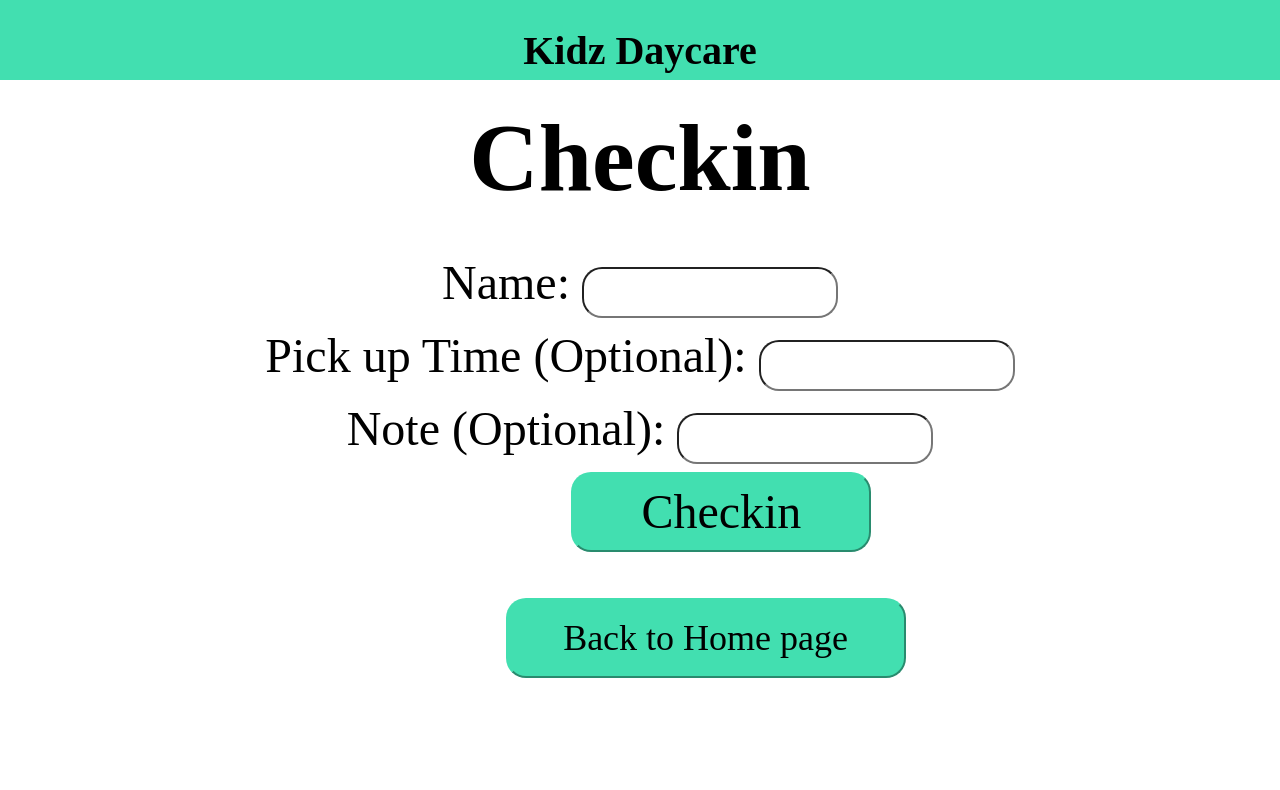
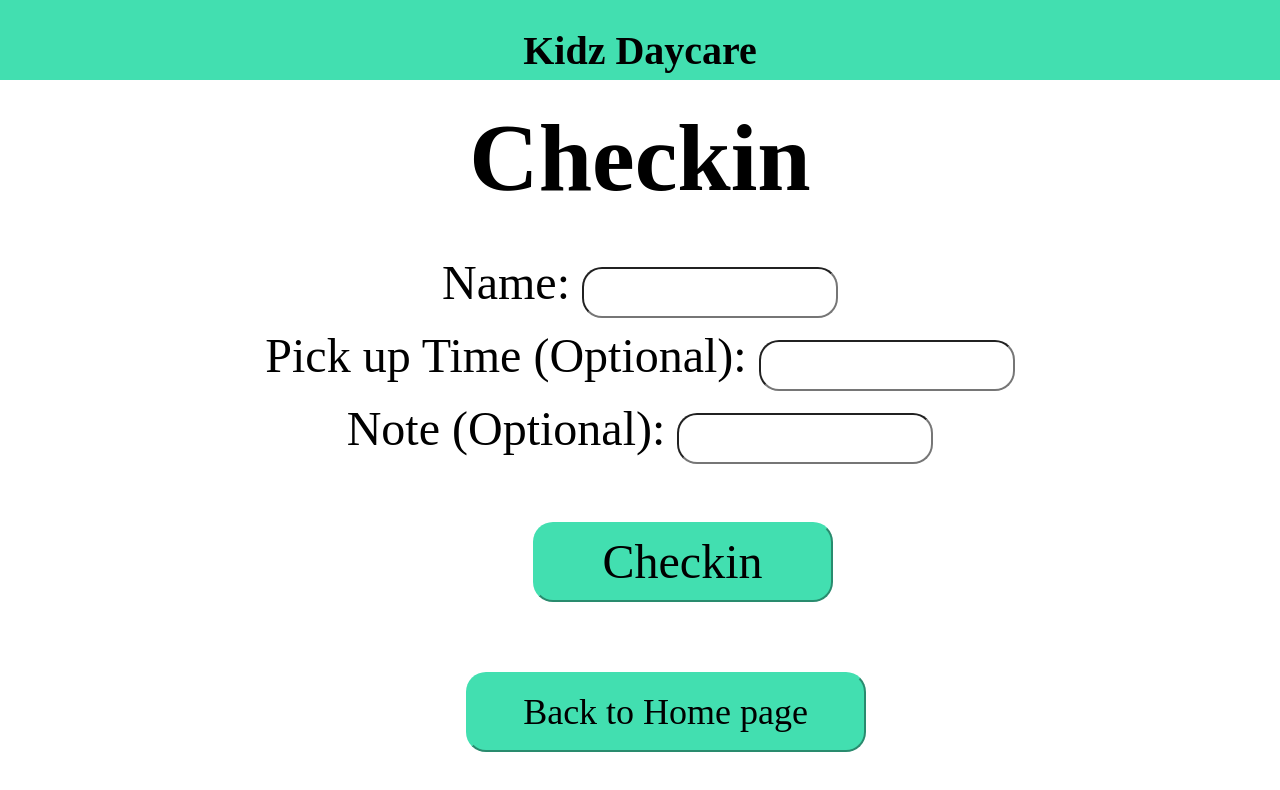
Before and after one commit to markt75/Daycare-check-in-system-, a React (Create React App) app in the folder frontend/: page /CheckIn in a window 1280 px wide. Shown: the top 790 px of the page. Built offline with nearby package versions, Linux system fonts and the light colour scheme; a web font is replaced by a local one.

Commit message:
Fixed some styling

```diff
--- a/frontend/src/App.css
+++ b/frontend/src/App.css
@@ -6,15 +6,11 @@
 
 .home-header {
   position: absolute;
-  left: 0%;
-  right: 0%;
-  top: 0%;
-  bottom: 0%;
+  margin: auto;
 
   background: #42DFB0;
 
   font-family: 'Jua';
-  position: absolute;
   text-align: center;
   width: 100%;
   height: 10%;
@@ -26,6 +22,7 @@
 }
 
 #welcome-message {
+  margin-top: 80px;
   white-space: nowrap;
   font-size: 56px;
 }
@@ -33,7 +30,6 @@
 .home, .checkin-page, .daycare-page {
   margin: auto;
   padding-top: 5%;
-  padding-bottom: 20%;
   position: relative;
 
   text-align: center;
@@ -42,6 +38,10 @@
   font-size: 48px;
   line-height: 60px;
   color: #000000;
+}
+
+#view {
+  margin-top: 8%;
 }
 
 a {
@@ -64,8 +64,8 @@ a {
 
   height: 80px;
   width: 500px;
-  position: absolute;
-  left: 38%;
+  position: relative;
+  margin-top: 50px;
 
   text-align: center;
   font-family: 'Jua';
@@ -83,14 +83,14 @@ a {
 #home-page-checkin, #home-page-daycare {
   width: 400px;
   font-size: 36px;
-  position: absolute;
-  margin-left: 1.5%;
+  position: relative;
+  margin-left: 4%;
   justify-content: center;
   align-items: center;
 }
 
 #home-page-checkin {
-  bottom: 50px;
+  margin-top: 70px;
 }
 
 button:hover {
```
